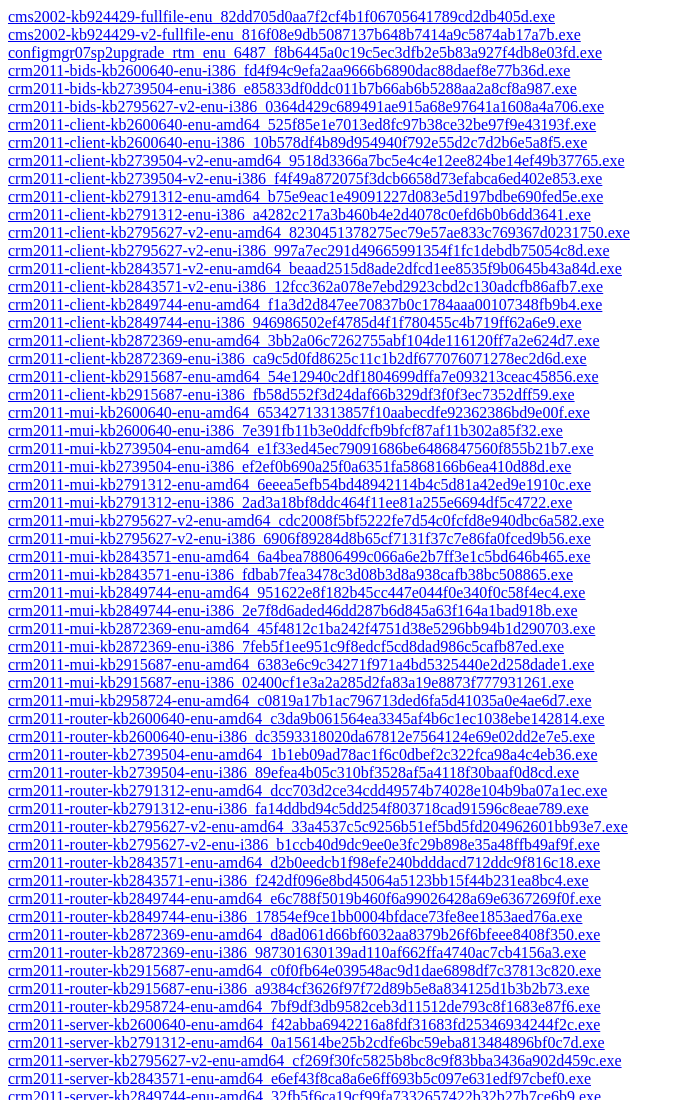
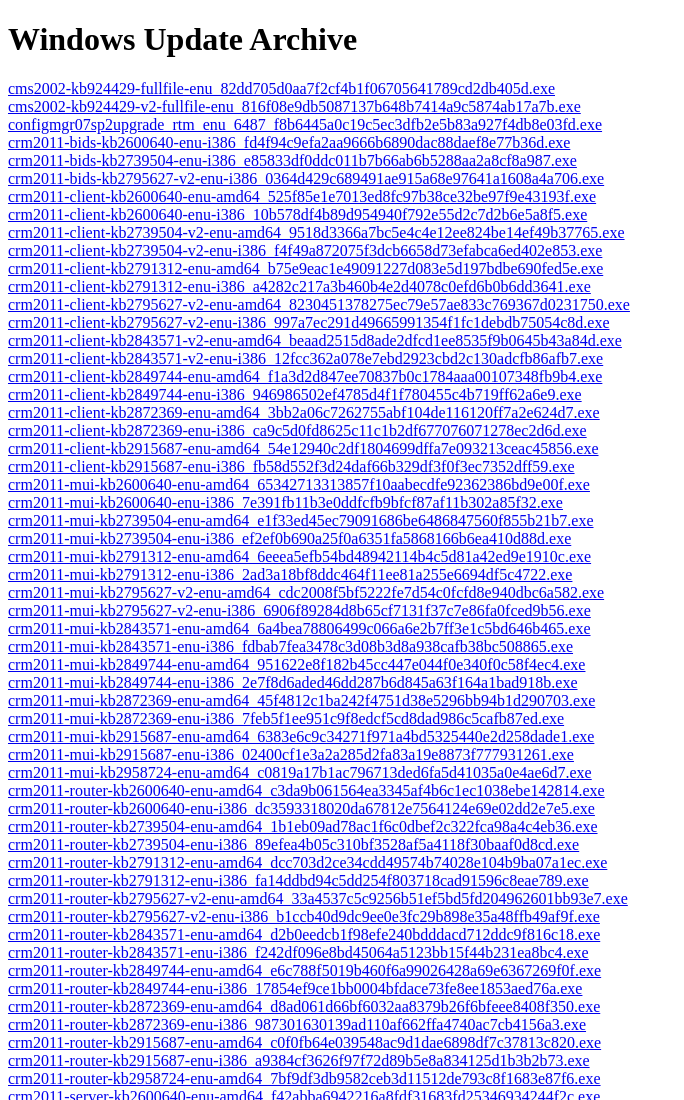
Before and after one commit to fullpwn/windows-update-archive, a plain HTML site: page index.html in a window 1280 px wide. Shown: the top 1100 px of the page, without its empty margins (0-684 px from the left). Drawn offline with Linux system fonts and the light colour scheme.

Commit message:
Update index.html

```diff
--- a/index.html
+++ b/index.html
@@ -11,6 +11,7 @@
   <meta name="apple-mobile-web-app-capable" content="yes">
 </head>
 <body id="menu">
+  <h1>Windows Update Archive</h1>
 </body>
 <script>
 fetch('upd.txt')
```
